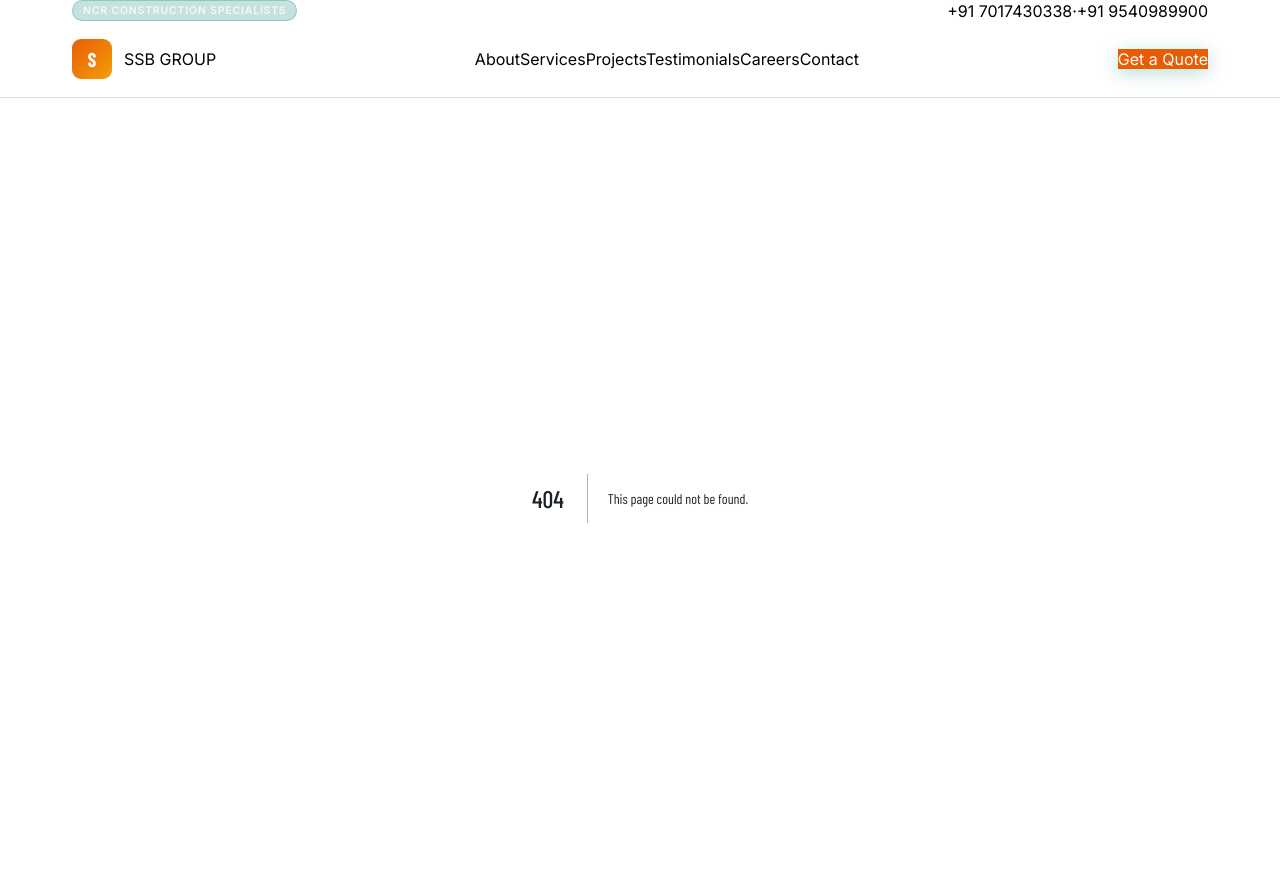
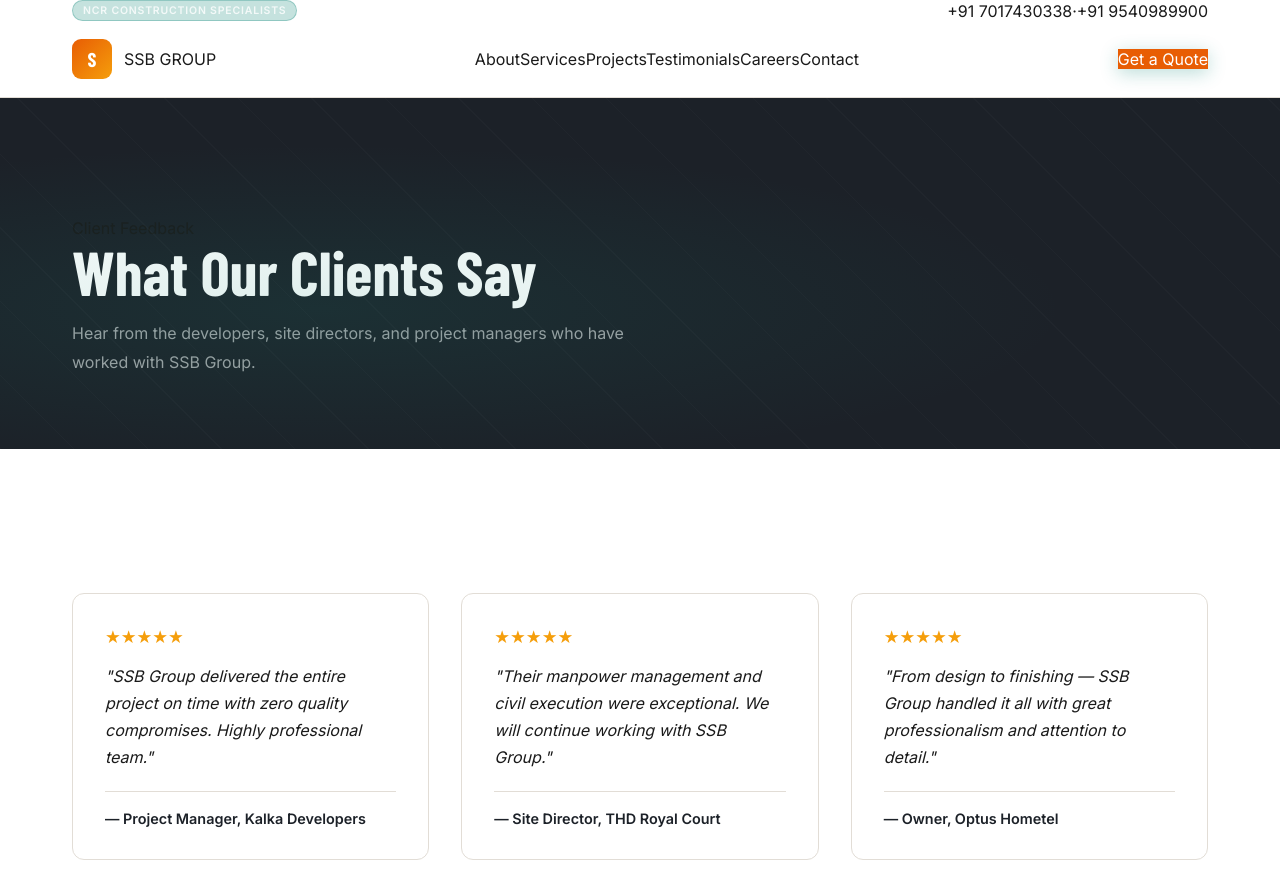
Before and after one commit to shivajitiwari1/sssbgroups, a Next.js app: page /testimonials in a window 1280 px wide. Before the commit this address had no page. Shown: the top 891 px of the page. Built offline with nearby package versions, Linux system fonts and the light colour scheme; a web font is replaced by a local one.

Commit message:
feat: add testimonials page

```diff
--- /dev/null
+++ b/app/testimonials/page.tsx
@@ -0,0 +1,37 @@
+import siteData from '@/data/site.json';
+
+export const metadata = {
+  title: 'Testimonials | SSB Group',
+};
+
+export default function TestimonialsPage() {
+  const approved = siteData.testimonials.filter((t) => t.approved);
+
+  return (
+    <>
+      <section className="page-hero">
+        <div className="container">
+          <span className="section-tag">Client Feedback</span>
+          <h1>What Our Clients Say</h1>
+          <p>
+            Hear from the developers, site directors, and project managers who have worked with SSB Group.
+          </p>
+        </div>
+      </section>
+
+      <section className="section">
+        <div className="container">
+          <div className="testi-grid">
+            {approved.map((t) => (
+              <div key={t.id} className="testi-card">
+                <div className="stars">{'★'.repeat(t.rating)}</div>
+                <blockquote>"{t.text}"</blockquote>
+                <p className="testi-author">— {t.name}</p>
+              </div>
+            ))}
+          </div>
+        </div>
+      </section>
+    </>
+  );
+}
```
